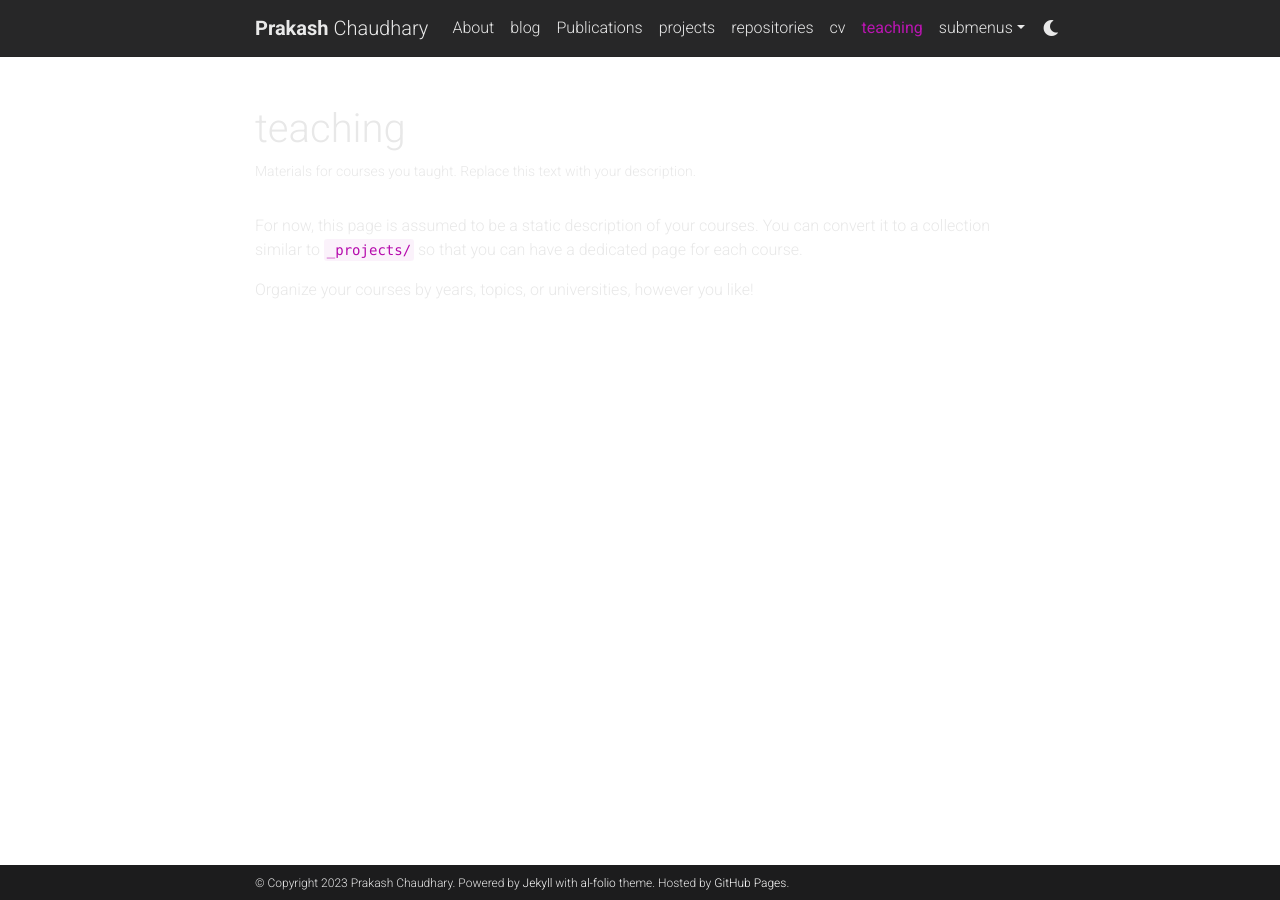
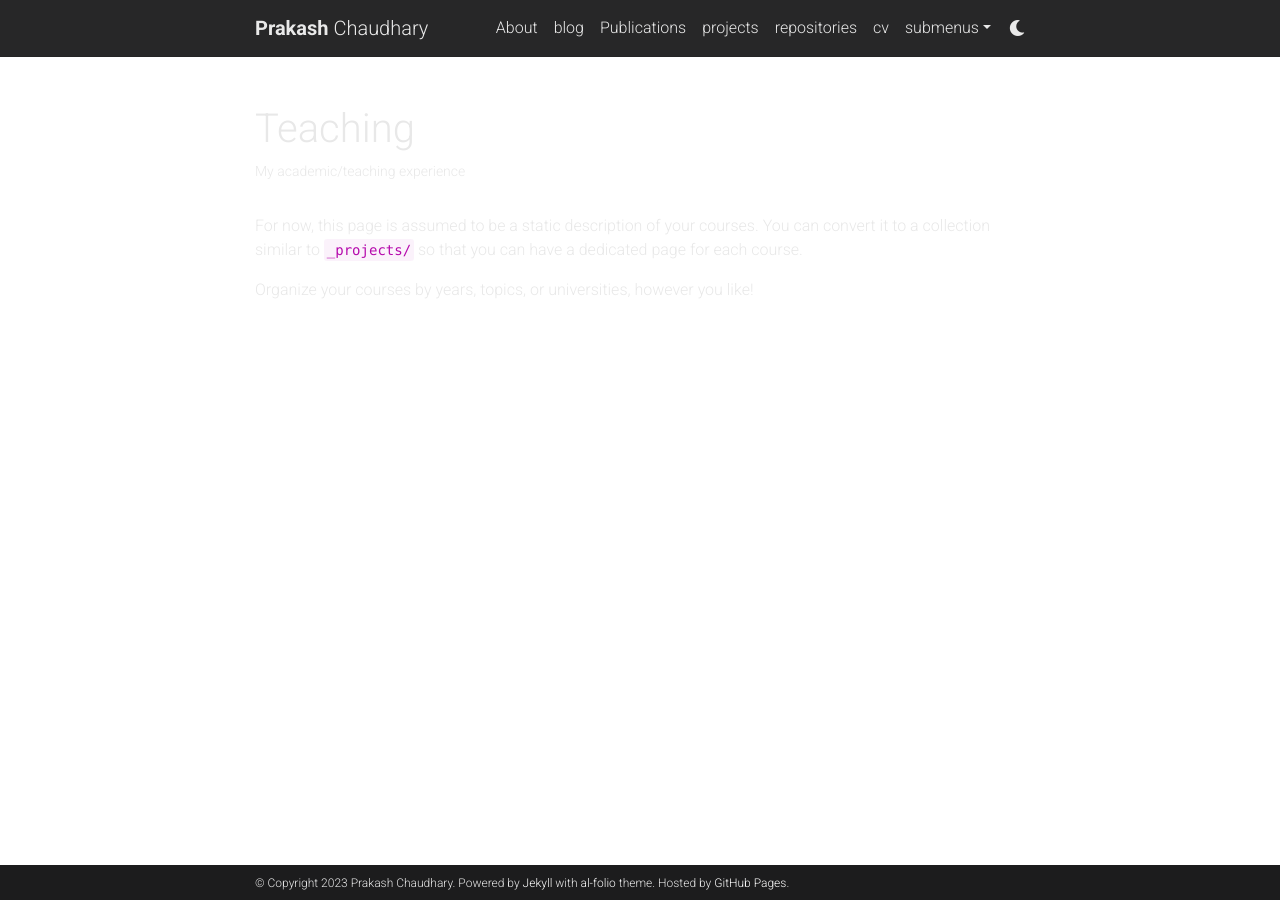
Before and after one commit to connectwithprakash/connectwithprakash.github.io, a Jekyll site: the page built from _pages/teaching.md, in a window 1280 px wide. Built offline with Jekyll 4.4.1, drawn with Linux system fonts in a browser that asks for light colours; comment, search, counter and statistics services are not loaded; a style sheet for code colours, icons or effects is not loaded.

Commit message:
[Chore]: Minor changes to teaching page.

```diff
--- a/_pages/teaching.md
+++ b/_pages/teaching.md
@@ -1,9 +1,9 @@
 ---
 layout: page
 permalink: /teaching/
-title: teaching
-description: Materials for courses you taught. Replace this text with your description.
-nav: true
+title: Teaching
+description: My academic/teaching experience
+nav: false
 nav_order: 5
 ---
 
```
